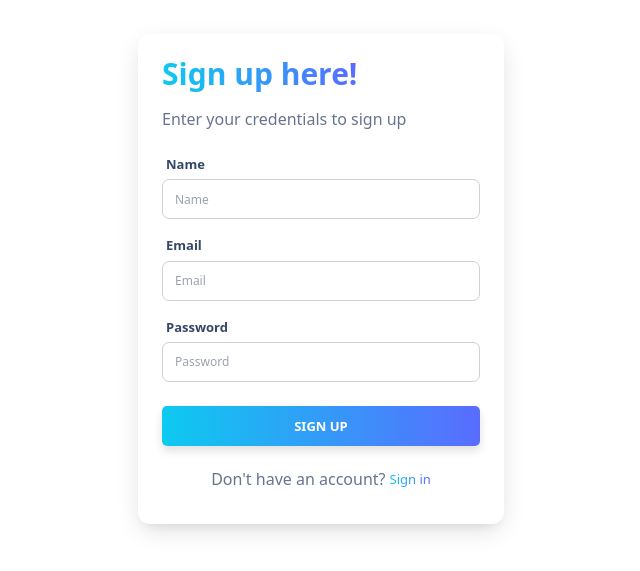
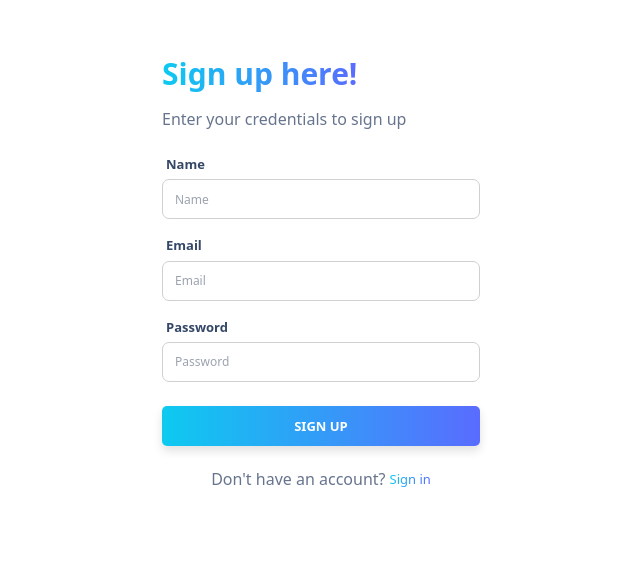
Before and after one commit to mudassir7732/Full-Stack, a React (Create React App) app in the folder Front-end/: page /signup in a window 1280 px wide. Shown: the part 121-692 px from the top of the page, without its empty margins (319-959 px from the left). Built offline with nearby package versions, Linux system fonts and the light colour scheme.

Commit message:
Updated code

```diff
--- a/Front-end/src/pages/signup/index.js
+++ b/Front-end/src/pages/signup/index.js
@@ -72,7 +72,7 @@ const Signup = () => {
                     </div>
 
                 <div className={styles.formWrapper}>
-                    <div className={`${styles.card} shadow-lg`}>
+                    <div className={styles.card}>
                         <Formik initialValues={INTIIAL_VALUES} validationSchema={ValidationSchema} onSubmit={handleSignup}>
                             {({ handleChange, values, errors, touched }) => (
                                 <Form>
```
